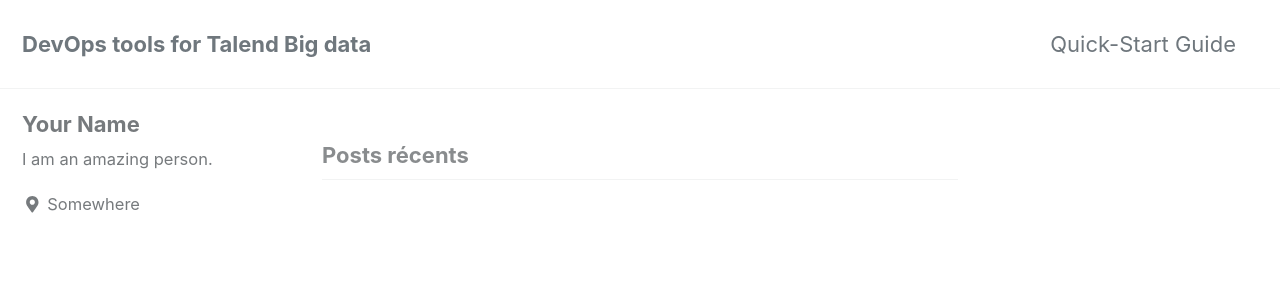
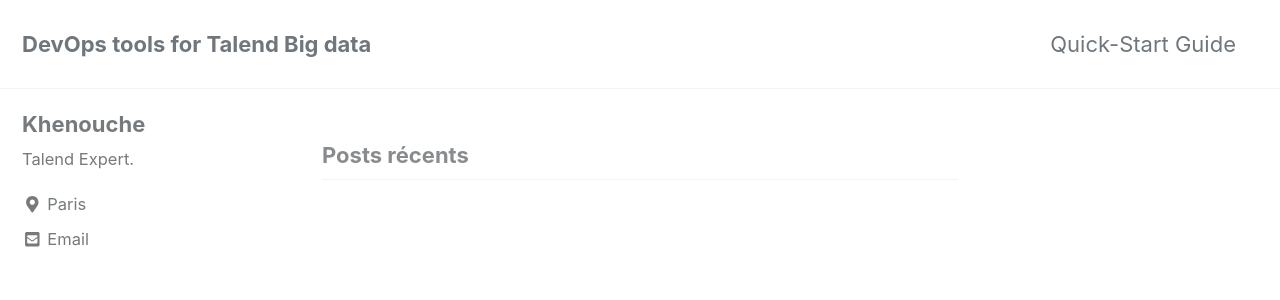
Before and after one commit to speinnov/devopstips.gitgub.io, a Jekyll site: the page built from index.html, in a window 1280 px wide and 900 px high. Shown: the top 300 px of the window. Built offline with Jekyll 4.4.1, drawn with Linux system fonts in a browser that asks for light colours; cached includes are drawn as plain includes; nearby versions of some CDN libraries; the list of posts is cut into pages by our own code.

Commit message:
Update _config.yml

```diff
--- a/_config.yml
+++ b/_config.yml
@@ -106,29 +106,29 @@ analytics:
 
 # Site Author
 author:
-  name             : "Your Name"
+  name             : "Khenouche"
   avatar           : # path of avatar image, e.g. "/assets/images/bio-photo.jpg"
-  bio              : "I am an amazing person."
-  location         : "Somewhere"
-  email            :
+  bio              : "Talend Expert."
+  location         : "Paris"
+  email            : "khenouche@gmail.com"
   links:
     - label: "Email"
       icon: "fas fa-fw fa-envelope-square"
       # url: mailto:your.name@email.com
     - label: "Website"
-      icon: "fas fa-fw fa-link"
+      icon: "https://spectrun-innovation.com"
       # url: "https://your-website.com"
     - label: "Twitter"
-      icon: "fab fa-fw fa-twitter-square"
+      icon: "speinnov"
       # url: "https://twitter.com/"
     - label: "Facebook"
-      icon: "fab fa-fw fa-facebook-square"
+      icon: "speinnov"
       # url: "https://facebook.com/"
     - label: "GitHub"
-      icon: "fab fa-fw fa-github"
+      icon: "speinnov"
       # url: "https://github.com/"
     - label: "Instagram"
-      icon: "fab fa-fw fa-instagram"
+      icon: "speinnov"
       # url: "https://instagram.com/"
 
 # Site Footer
```
